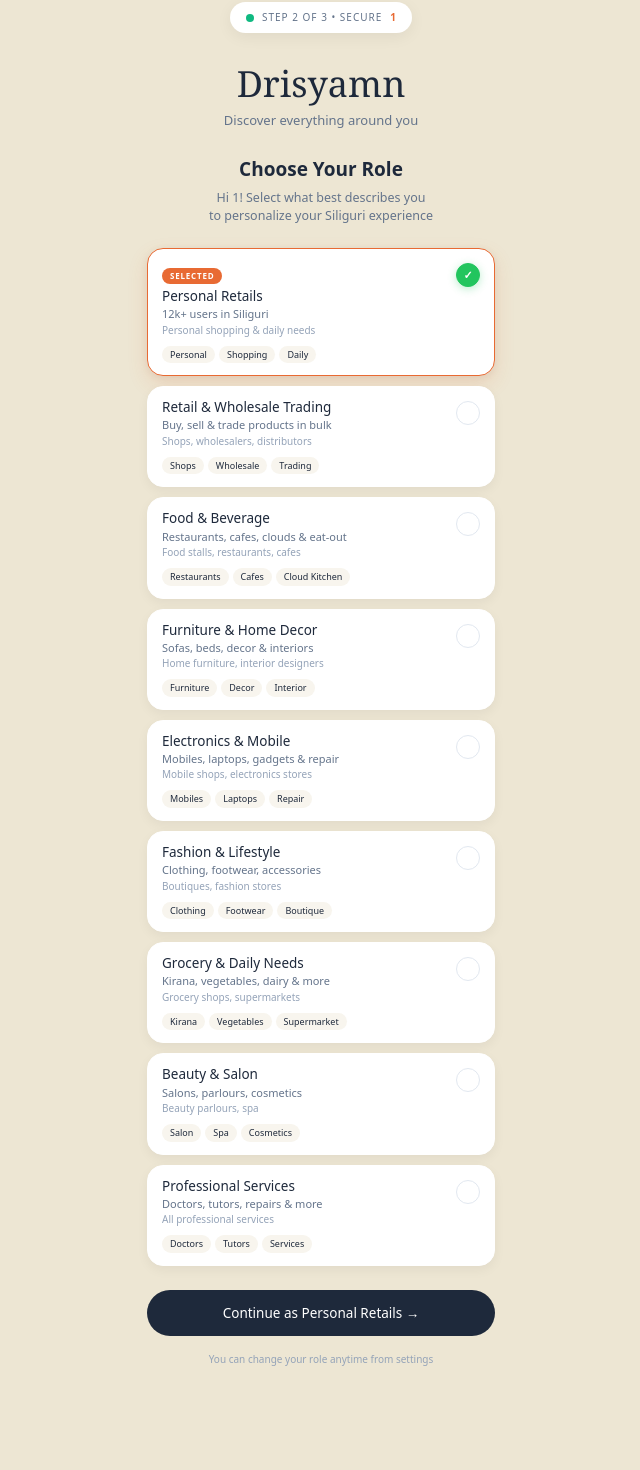
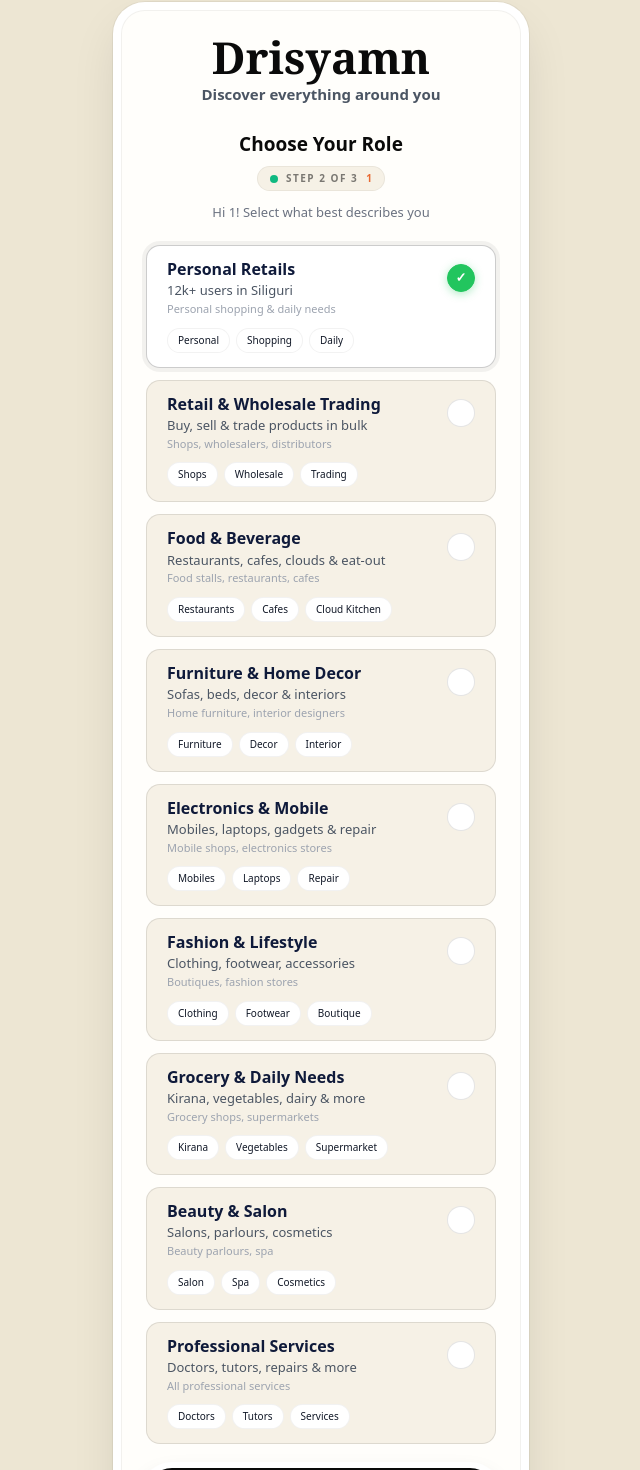
Before and after one commit to drisyamnretails-maker/drisyamn, a Next.js app: page /select-role/1 in a window 1280 px wide. Shown: the part 22-1492 px from the top of the page, without its empty margins (319-959 px from the left). Before the commit the page ends 1413 px from the top, so only its background shows below. Built offline with nearby package versions, Linux system fonts and the light colour scheme.

Commit message:
final manual route signup style

```diff
--- a/app/select-role/[username]/page.tsx
+++ b/app/select-role/[username]/page.tsx
@@ -2,16 +2,13 @@
 import { useState, useEffect } from "react";
 import { useParams, useRouter } from "next/navigation";
 
-const C = {
-  bg: "#EDE6D3",
-  white: "#FFFFFF",
-  orange: "#E86A33",
-  black: "#1E293B",
-  gray: "#64748B",
-  light: "#94A3B8",
-  green: "#22C55E",
-  tagBg: "#F8F5EE",
-};
+// ===== SAME COLORS AS SIGNUP STUDY =====
+const ORANGE = "#E86A33";
+const PAGE_BG = "#EDE6D3";
+const PURE_BLACK = "#0A0A0A";
+const LABEL_BLACK = "#0F1A3A";
+const INPUT_BG = "#F6F1E6";
+const GREEN = "#22C55E";
 
 type RoleId = "personal_retails" | "retail_wholesale" | "food_beverage" | "furniture" | "electronics" | "fashion" | "grocery" | "beauty_salon" | "services";
 
@@ -31,75 +28,96 @@
   const { username } = useParams() as { username: string };
   const router = useRouter();
   const [selected, setSelected] = useState<RoleId>("personal_retails");
-  const [m, setM] = useState(false);
-  useEffect(()=>setM(true),[]);
-  if(!m) return null;
+  const [mounted, setMounted] = useState(false);
+  const [loading, setLoading] = useState(false);
 
-  const go = (r: typeof ROLES[0]) => {
-    setSelected(r.id);
-    localStorage.setItem("drisyamn_role", r.id);
+  useEffect(()=>setMounted(true),[]);
+  if(!mounted) return null;
+
+  // MANUAL ROUTE - sirf Continue pe hoga
+  const handleContinue = () => {
+    setLoading(true);
+    const role = ROLES.find(r=>r.id===selected)!;
+    localStorage.setItem("drisyamn_role", role.id);
     localStorage.setItem("drisyamn_username", username);
-    router.push(`/${r.route}/${username}`);
+    localStorage.setItem("drisyamn_role_title", role.title);
+    router.push(`/${role.route}/${username}`);
   };
 
+  const selectedRole = ROLES.find(r=>r.id===selected);
+
   return(
-    <div className="min-h-screen flex justify-center" style={{backgroundColor: C.bg}}>
-      <div className="w-full max-w-[380px] px-4 py-6">
+    <div className="min-h-[100vh] w-full flex items-start justify-center p-4 pt-8 overflow-y-auto" style={{background: PAGE_BG}}>
+      {/* SAME CARD AS SIGNUP */}
+      <div className="w-full max-w-[400px] bg-[#FFFEFB] rounded-[24px] px-6 py-6 mb-8 border border-black/[0.05] shadow-[0_0_0_8px_#fff,0_0_0_9px_rgba(0,0,0,0.05),0_20px_50px_rgba(0,0,0,0.12)]">
 
-        <div className="flex justify-center mb-6">
-          <div className="bg-white px-4 py-2 rounded-full flex items-center gap-2" style={{boxShadow: "0 4px 16px rgba(0,0,0,0.06)"}}>
+        {/* TOP */}
+        <div className="text-center">
+          <h1 className="font-serif leading-none" style={{color: PURE_BLACK, fontSize: "44px", fontWeight: 800}}>Drisyamn</h1>
+          <p className="mt-1" style={{color: "#4B5563", fontSize: "15px", fontWeight: 600}}>Discover everything around you</p>
+          <h2 className="mt-6" style={{color: PURE_BLACK, fontSize: "19px", fontWeight: 700}}>Choose Your Role</h2>
+          <div className="mt-2 inline-flex items-center gap-2 px-3 py-1 rounded-full bg-[#F6F1E6] border border-black/5">
             <span className="w-2 h-2 rounded-full bg-emerald-500"></span>
-            <span style={{color: C.gray, fontSize: "10px", fontWeight: 500, letterSpacing: "0.1em"}}>STEP 2 OF 3 • SECURE</span>
-            <span style={{color: C.orange, fontSize: "10px", fontWeight: 600}}>{username}</span>
+            <span className="text-[10px] font-black tracking-[0.15em] opacity-50">STEP 2 OF 3</span>
+            <span className="text-[10px] font-bold" style={{color: ORANGE}}>{username?.split('_')[0]}</span>
           </div>
+          <p className="mt-3" style={{color: "#6B7280", fontSize: "13px", fontWeight: 500, lineHeight: "1.4"}}>
+            Hi {username?.split('_')[0]}! Select what best describes you
+          </p>
         </div>
 
-        <h1 className="text-center font-serif" style={{color: C.black, fontSize: "36px", fontWeight: 500}}>Drisyamn</h1>
-        <p className="text-center" style={{color: C.gray, fontSize: "13px", fontWeight: 400}}>Discover everything around you</p>
-
-        <h2 className="text-center mt-6" style={{color: C.black, fontSize: "19px", fontWeight: 600}}>Choose Your Role</h2>
-        <p className="text-center mt-1.5" style={{color: C.gray, fontSize: "12.5px", fontWeight: 400, lineHeight: "1.4"}}>
-          Hi {username?.split('_')[0]}! Select what best describes you<br/>to personalize your Siliguri experience
-        </p>
-
-        <div className="mt-6 flex flex-col gap-2.5">
+        {/* ROLES - SAME INPUT STYLE AS SIGNUP */}
+        <div className="mt-6 flex flex-col gap-3">
           {ROLES.map(r=>{
             const active = selected===r.id;
             return(
-              <button key={r.id} onClick={()=>go(r)}
-                className="w-full text-left bg-white rounded-[16px] px-3.5 py-3 flex justify-between items-start gap-3"
-                style={{
-                  boxShadow: active? "0 8px 20px rgba(232,106,51,0.15), 0 2px 8px rgba(0,0,0,0.06)" : "0 4px 12px rgba(0,0,0,0.05)",
-                  border: `1.5px solid ${active? C.orange : "#fff"}`,
-                }}
+              <button
+                key={r.id}
+                onClick={()=>setSelected(r.id)}
+                className={`w-full text-left rounded-[14px] border px-5 py-3.5 flex justify-between items-start gap-3 text-left transition-all outline-none
+                  ${active? "bg-white border-black/20 shadow-[0_0_0_4px_rgba(0,0,0,0.05)]" : "bg-[#F6F1E6] border-black/10 hover:bg-white hover:border-black/15"}`}
               >
-                <div className="flex-1">
-                  {active && <span className="text-white px-2 py-0.5 rounded-full inline-block mb-1" style={{backgroundColor: C.orange, fontSize: "8px", fontWeight: 600, letterSpacing: "0.1em"}}>SELECTED</span>}
-                  <p style={{color: C.black, fontSize: "13.5px", fontWeight: 500, lineHeight: "1.2"}}>{r.title}</p>
-                  <p style={{color: C.gray, fontSize: "11px", fontWeight: 400, marginTop: "2px"}}>{r.desc}</p>
-                  <p style={{color: C.light, fontSize: "10px", fontWeight: 400}}>{r.sub}</p>
-                  <div className="flex gap-1 mt-2 flex-wrap">
-                    {r.tags.map(t=> <span key={t} className="px-2 py-0.5 rounded-full" style={{backgroundColor: C.tagBg, color: C.black, fontSize: "9px", fontWeight: 400}}>{t}</span>)}
+                <div className="flex-1 min-w-0">
+                  {/* Label style same as signup - 16px 700 #0F1A3A */}
+                  <p style={{color: LABEL_BLACK, fontSize: "16px", fontWeight: 700, lineHeight: "1.2"}}>{r.title}</p>
+                  <p style={{color: "#4B5563", fontSize: "13px", fontWeight: 500, marginTop: "3px", lineHeight: "1.3"}}>{r.desc}</p>
+                  <p style={{color: "#9CA3AF", fontSize: "11px", fontWeight: 400, marginTop: "2px"}}>{r.sub}</p>
+                  <div className="flex gap-1.5 mt-2.5 flex-wrap">
+                    {r.tags.map(t=>(
+                      <span key={t} className="px-2.5 py-1 rounded-full border border-black/5" style={{backgroundColor: "#fff", color: "#111827", fontSize: "10px", fontWeight: 500}}>{t}</span>
+                    ))}
                   </div>
                 </div>
-                <div className="w-6 h-6 rounded-full flex items-center justify-center shrink-0 mt-0.5" style={{
-                  backgroundColor: active? C.green : "#fff",
-                  border: `1.5px solid ${active? C.green : "#E2E8F0"}`,
-                  boxShadow: active? "0 2px 8px rgba(34,197,94,0.3)" : "none"
+
+                {/* Beautiful green tick */}
+                <div className="w-7 h-7 rounded-full flex items-center justify-center shrink-0 mt-1 transition-all" style={{
+                  backgroundColor: active? GREEN : "#fff",
+                  border: `1.5px solid ${active? GREEN : "rgba(0,0,0,0.1)"}`,
+                  boxShadow: active? "0 2px 8px rgba(34,197,94,0.35)" : "none"
                 }}>
-                  {active && <span className="text-white" style={{fontSize: "11px", fontWeight: 700}}>✓</span>}
+                  {active && <span className="text-white font-black" style={{fontSize: "13px"}}>✓</span>}
                 </div>
               </button>
             )
           })}
         </div>
 
-        <button onClick={()=>go(ROLES.find(x=>x.id===selected)!)}
-          className="w-full mt-6 h-[46px] rounded-full text-white" style={{backgroundColor: C.black, fontSize: "13.5px", fontWeight: 500}}>
-          Continue as {ROLES.find(x=>x.id===selected)?.title} →
+        {/* SAME BUTTON AS SIGNUP */}
+        <button
+          onClick={handleContinue}
+          disabled={loading}
+          className="mt-6 w-full h-[52px] rounded-full text-white text-[14px] font-black tracking-[0.08em] uppercase disabled:opacity-70 flex items-center justify-center gap-2 cursor-pointer active:scale-[0.98] transition-all"
+          style={{
+            background: PURE_BLACK,
+            boxShadow: "0 0 0 6px white, 0 10px 24px rgba(0,0,0,0.18)",
+          }}
+        >
+          {loading? "ROUTING..." : `CONTINUE AS ${selectedRole?.title.toUpperCase()} →`}
         </button>
 
-        <p className="text-center mt-4" style={{color: C.light, fontSize: "10px"}}>You can change your role anytime from settings</p>
+        <p className="mt-5 text-center" style={{color: "#9CA3AF", fontSize: "11px", fontWeight: 500}}>
+          You can change your role anytime from settings • Siliguri
+        </p>
       </div>
     </div>
   )
```
